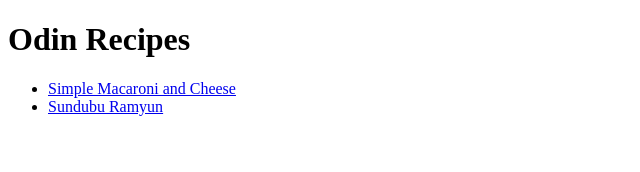
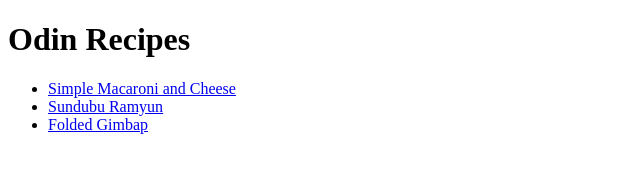
Before and after one commit to Aok-i/odin-recipes, a plain HTML site: page index.html in a window 1280 px wide. Shown: the whole page, without its empty margins (0-640 px from the left). Drawn offline with Linux system fonts and the light colour scheme.

Commit message:
Edit index.html and add link

```diff
--- a/index.html
+++ b/index.html
@@ -12,6 +12,7 @@
    <ul>
      <li><a href="recipes/MacandCheese.html">Simple Macaroni and Cheese</a></li>
      <li><a href="recipes/SundubuRamyun.html">Sundubu Ramyun</a></li>
+     <Li><a href="FoldedGimbap.html">Folded Gimbap</a></li>
   </ul>
 
 
```
